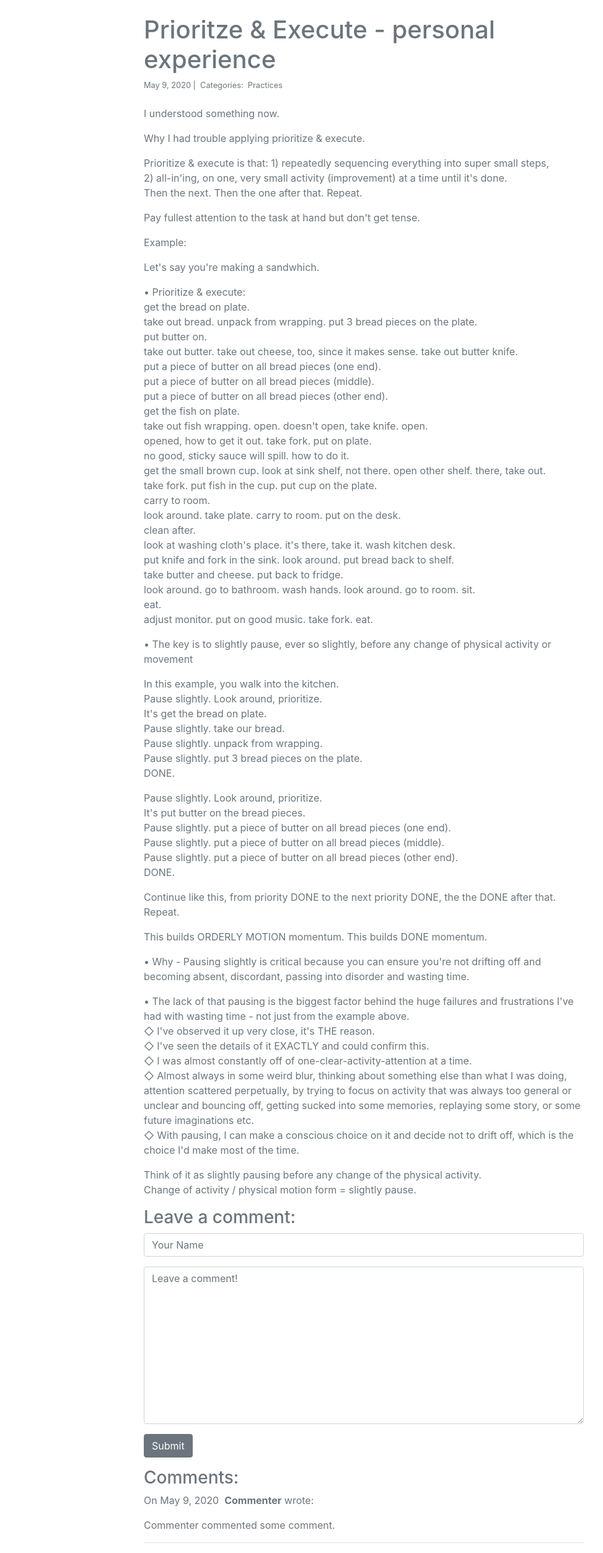
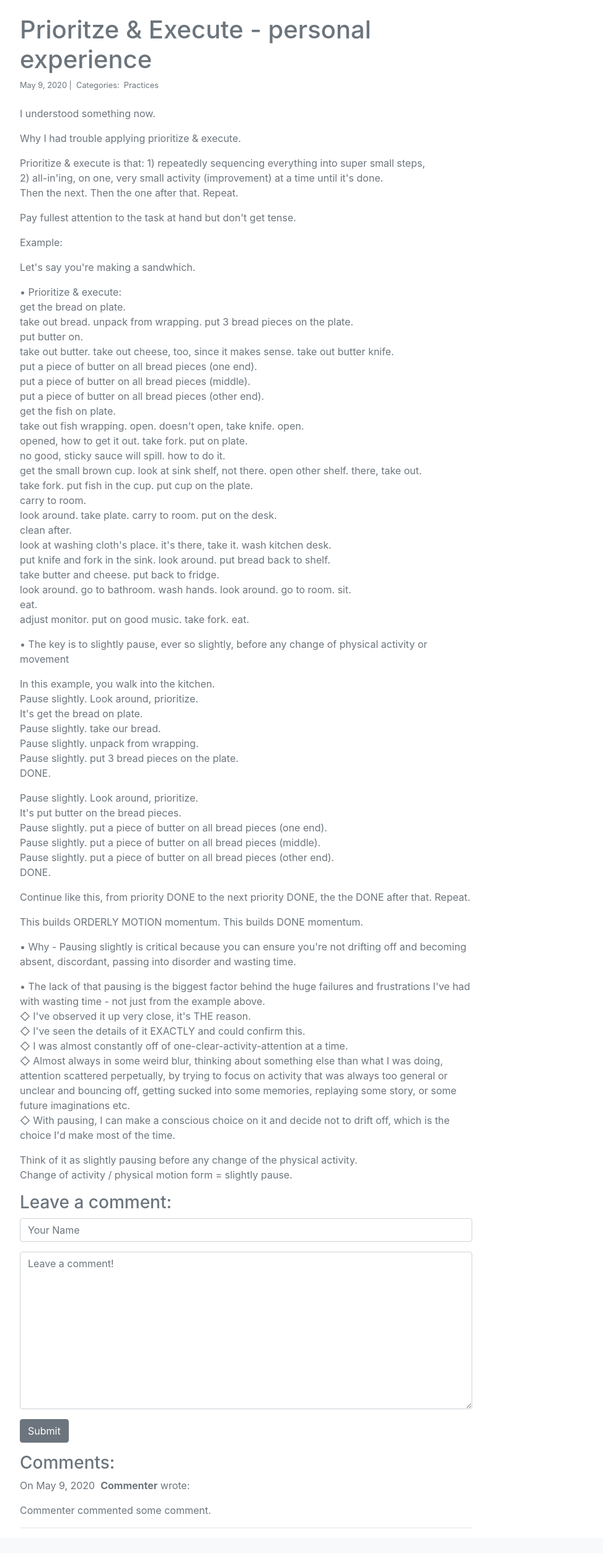
Before and after one commit to munrhalls/my-website, a Django app: page /blog/14/ in a window 1280 px wide. Shown: the part 56-2561 px from the top of the page at 62% size, without its empty margins (53-1026 px from the left). After the commit the page ends 2521 px from the top, so only its background shows below. Run offline with Django 3.2, Linux system fonts and the light colour scheme; data comes from the database, SQL or seed files in the repository; some libraries are stand-ins or nearby versions.

Commit message:
shift paddings, blog article alings with top section vertically

```diff
--- a/blog/templates/blog_category.html
+++ b/blog/templates/blog_category.html
@@ -2,7 +2,7 @@
 
 {% block page_content %}
 
-<div class="col-md-8 offset-md-2 pt-4 text-secondary">
+<div class="col-md-8 pt-4 text-secondary">
 
     <h1 class="text-secondary">{{ category | title }}</h1>
 
--- a/blog/templates/blog_detail.html
+++ b/blog/templates/blog_detail.html
@@ -2,7 +2,7 @@
 
 {% block page_content %}
 
-<div class="col-md-8 offset-md-2 pt-4 text-secondary">
+<div class="col-md-8 pt-4 text-secondary">
 
     <h1 class="text-secondary">{{ post.title }}</h1>
 
--- a/personal_portfolio/templates/base.html
+++ b/personal_portfolio/templates/base.html
@@ -21,7 +21,7 @@
 
 </nav>
 
-<div class="container text-secondary">
+<div class="container text-secondary px-0">
     {% block page_content %}{% endblock %}
 </div>
 
```
